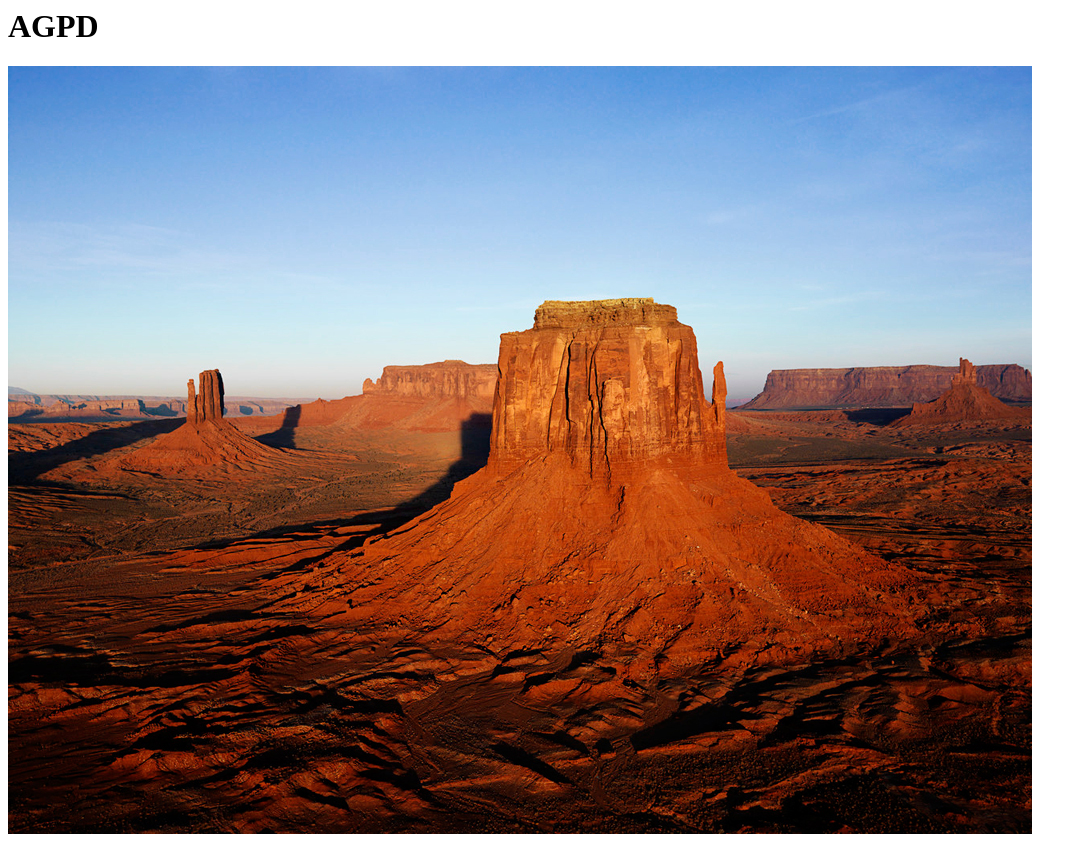
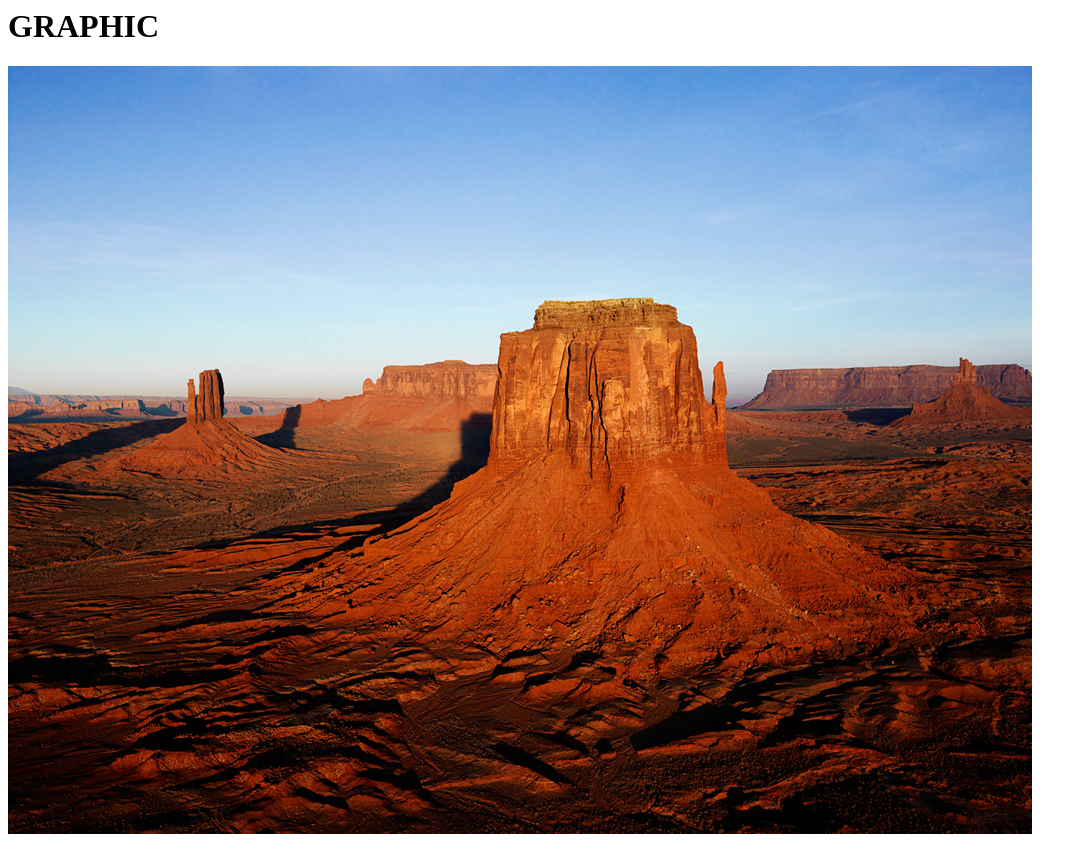
Before and after one commit to wartejesh123/wartejesh123.github.io, a plain HTML site: page agpd.html in a window 1280 px wide. Shown: the whole page, without its empty margins (0-1087 px from the left). Drawn offline with Linux system fonts and the light colour scheme.

Commit message:
Update agpd.html

```diff
--- a/agpd.html
+++ b/agpd.html
@@ -1,4 +1,4 @@
 <html>
-<h1>AGPD</h1>
+<h1>GRAPHIC</h1>
 <img src= "desert.jpg"></img>
 </html>
```
